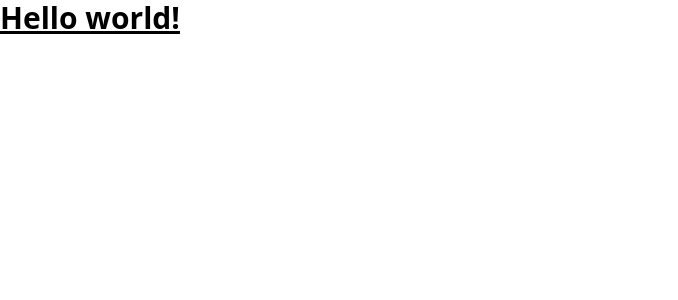
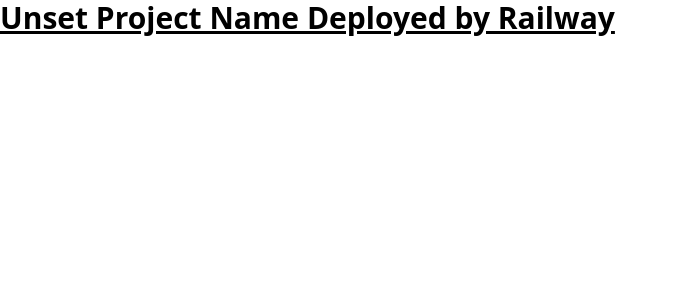
Before and after one commit to aldrinsro/project, a Django app: page / in a window 1280 px wide. Shown: the top 300 px of the page, without its empty margins (0-678 px from the left). Run offline with Django 5.2, Linux system fonts and the light colour scheme.

Commit message:
uptade varible d'environnement

```diff
--- a/cfehome/cfehome/views.py
+++ b/cfehome/cfehome/views.py
@@ -1,9 +1,13 @@
+from django.conf import settings
+
 from django.shortcuts import render
 from django.http import HttpResponse
 
+PROJECT_NAME = getattr(settings,"PROJECT_NAME","Unset Project Name in views")
+
 
 def hello_world(request):
-    return render(request,"hello_world.html",{})
+    return render(request,"hello_world.html",{"project_name":PROJECT_NAME})
 
 def  health_view(request):
     return HttpResponse("ok")
--- a/cfehome/templates/hello_world.html
+++ b/cfehome/templates/hello_world.html
@@ -7,7 +7,7 @@
   </head>
   <body>
     <h1 class="text-3xl font-bold underline">
-      Hello world!
+      {{project_name}} Deployed by Railway
     </h1>
   </body>
 </html>
```
Also changed, not shown: cfehome/cfehome/settings.py (+8 -0 lines).
